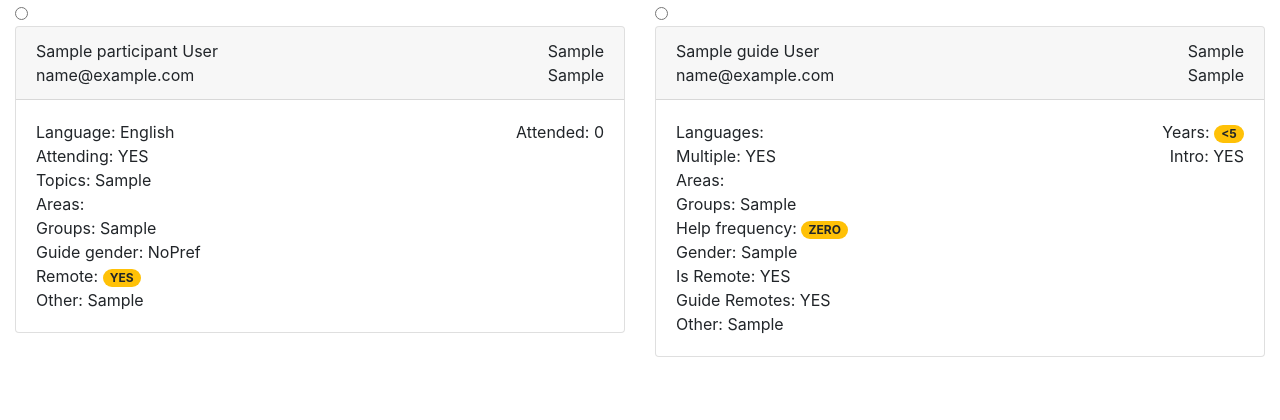
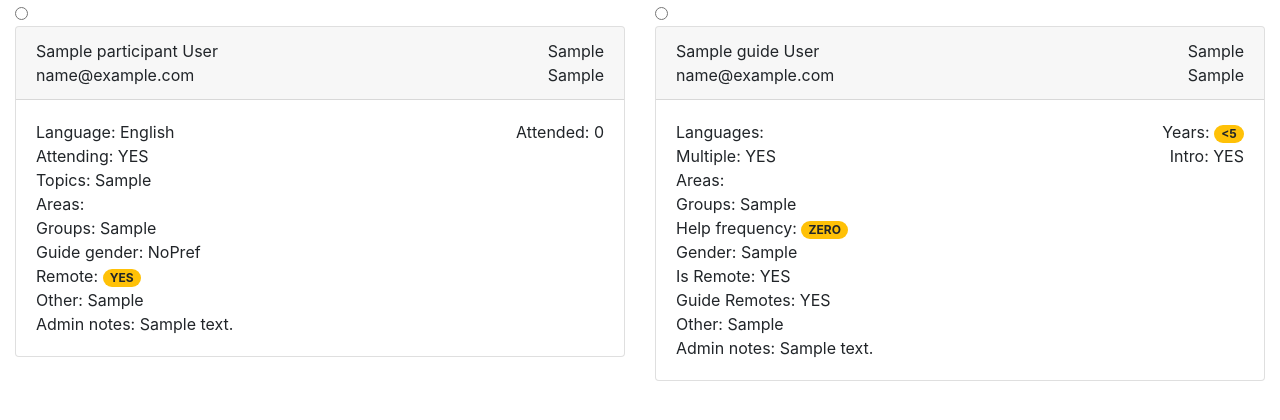
Before and after one commit to ietf-tools/ietf-guides, a Django app: page /guides/make_match in a window 1280 px wide. Shown: the part 273-693 px from the top of the page. Run offline with Django 3.2, Linux system fonts and the light colour scheme; a user stored in the database is signed in; data comes from the database, SQL or seed files in the repository; tables that the repository leaves empty hold one stand-in row (values such as "Sample post"); some libraries are stand-ins or nearby versions.

Commit message:
Create admin information (#75)
* feat: add a new guide attribute for whether they are remote or not

* fix: guides remote default set to NO instead of MAYBE

* fix: update the guides/remote migration to use the NO default

* feat: add an admin_notes model field for storing lead notes

* fix: use django form excludes instead of hiding a field via its widget

---------

Co-authored-by: Robert Sparks <rjsparks@nostrum.com>

```diff
--- a/guides/admin.py
+++ b/guides/admin.py
@@ -10,9 +10,11 @@ from .models import Guide, Participant, Language, Match, Area
 class GuideAdmin(admin.ModelAdmin):
     model = Guide
     list_display = ('__str__','keep_for_nexttime','help_frequency')
+    exclude = []
 
 class ParticipantAdmin(admin.ModelAdmin):
     model = Participant
+    exclude = []
 
 class LanguageAdmin(admin.ModelAdmin):
     model = Language
--- a/guides/forms.py
+++ b/guides/forms.py
@@ -7,9 +7,9 @@ from django.template.loader import render_to_string
 class EmailForm(forms.Form):
     email = forms.EmailField(label=u'Email address', required=True)
 
-GuideForm = forms.modelform_factory(Guide,exclude=['email',], widgets={'language':forms.CheckboxSelectMultiple(),'areas':forms.CheckboxSelectMultiple(),})
+GuideForm = forms.modelform_factory(Guide,exclude=['email','admin_notes'], widgets={'language':forms.CheckboxSelectMultiple(),'areas':forms.CheckboxSelectMultiple(),})
 
-ParticipantForm = forms.modelform_factory(Participant,exclude=['email',], widgets={'areas':forms.CheckboxSelectMultiple(),})
+ParticipantForm = forms.modelform_factory(Participant,exclude=['email','admin_notes'], widgets={'areas':forms.CheckboxSelectMultiple(),})
 
 class MatchForm(forms.ModelForm):
     def __init__(self, *args, **kwargs):
--- a/guides/models.py
+++ b/guides/models.py
@@ -122,6 +122,7 @@ class Participant(models.Model):
     groups = models.CharField('Which working groups are you most interested in?',help_text='see <a href="https://www.ietf.org/how/wgs">https://www.ietf.org/how/wgs</a>',max_length=256)
     gender_pref = models.CharField('Guide gender preference', max_length=32, choices=GEND_CHOICES, default=GEND_NOPREF)
     additional_info = models.TextField('Is there anything else you would like to share with us?', blank=True)
+    admin_notes = models.TextField('Administrative Only', blank=True)
 
     def __str__(self):
         return "%s %s <%s>" % (self.given_name, self.surname, self.email)
@@ -154,6 +155,7 @@ class Guide(models.Model):
                                        blank=True)
     help_frequency = models.CharField("How frequently are you willing to be a guide?", max_length=32, choices=HELP_CHOICES, default=HELP_NO)
     keep_for_nexttime = models.BooleanField("Should we keep your registration data around for future participation in the guides program?", default=False)
+    admin_notes = models.TextField('Administrative Only', blank=True)
 
     def __str__(self):
         return "%s %s <%s>" % (self.given_name, self.surname, self.email)
--- a/guides/templates/guides/guide_card.html
+++ b/guides/templates/guides/guide_card.html
@@ -65,6 +65,9 @@
       <div>Is Remote: {{ guide.remote }}</div>
       <div>Guide Remotes: {{ guide.accept_remote }}</div>
       <div>Other: {{ guide.additional_info }}</div>
+      {% if guide.admin_notes %}
+      <div>Admin notes: {{ guide.admin_notes }}</div>
+      {% endif %}
     </div>
   </div>
 </div>
--- a/guides/templates/guides/participant_card.html
+++ b/guides/templates/guides/participant_card.html
@@ -47,6 +47,9 @@
           {% endif %}
       </div>
       <div>Other: {{ participant.additional_info }}</div>
+      {% if participant.admin_notes %}
+      <div>Admin notes: {{ participant.admin_notes }}</div>
+      {% endif %}
     </div>
   </div>
 </div>
--- a/guides/views.py
+++ b/guides/views.py
@@ -94,6 +94,7 @@ def edit_info(request, hash):
     template = 'guides/edit_info_guide.html' if request_type=='guide' else 'guides/edit_info_participant.html'
     if not form:
         form = formclass(instance=instance) if instance else formclass()
+
     return render(request, template, dict(email=email, form=form))
 
 @login_required
```
Also changed, not shown: guides/migrations/0020_guide_admin_notes_participant_admin_notes.py (added).
